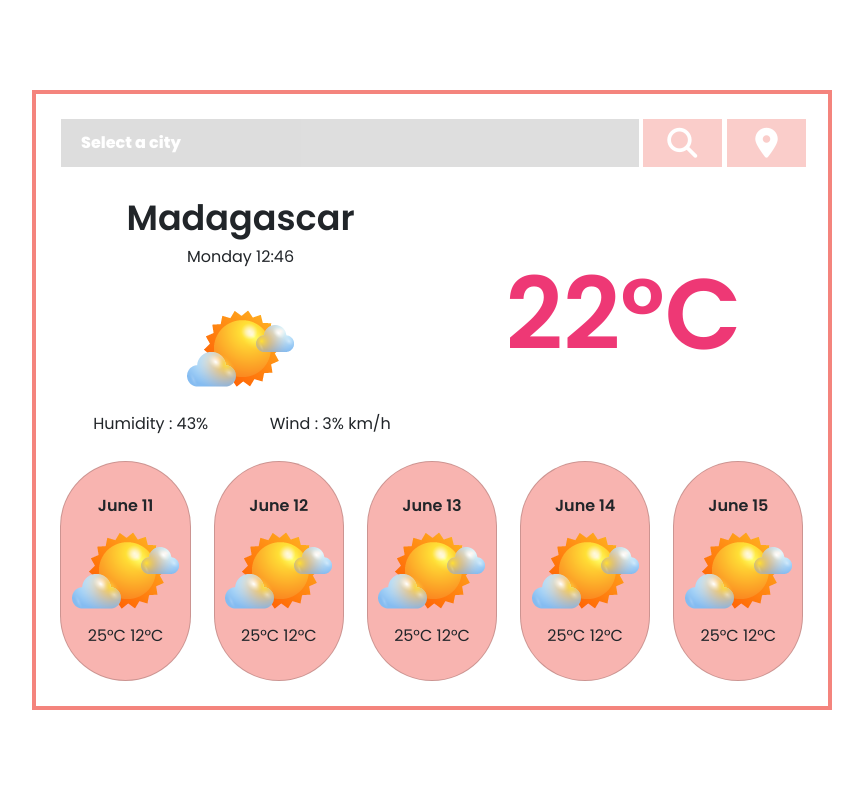
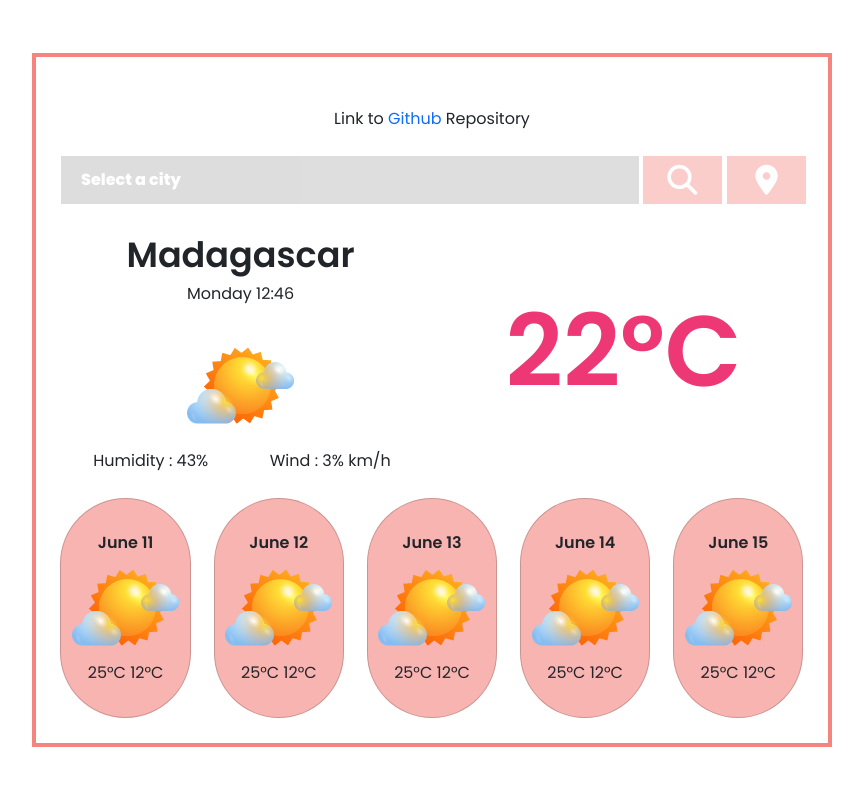
Before and after one commit to BabyYunikon/my-first-project, a plain HTML site: page index.html in a window 1280 px wide. Shown: the whole page, without its empty margins (208-1071 px from the left). Drawn offline with nearby package versions, Linux system fonts and the light colour scheme.

Commit message:
Add link to github

```diff
--- a/index.html
+++ b/index.html
@@ -25,6 +25,10 @@
   </head>
   <body>
     <div class="weather-container">
+        <div class="github">Link to
+            <a href="https://github.com/BabyYunikon/my-first-project">Github</a>
+             Repository
+        </div>
       <!-- form input field -->
       <form id="search-form">
         <div id="search-box" class="row no-wrap search-box">
--- a/src/styles.css
+++ b/src/styles.css
@@ -8,6 +8,12 @@
     align-items: center;
     justify-content: center;
     height: 100vh;
+  }
+
+  .github
+  {
+    margin: 25px;
+    text-align: center;
   }
 
   a {
```
